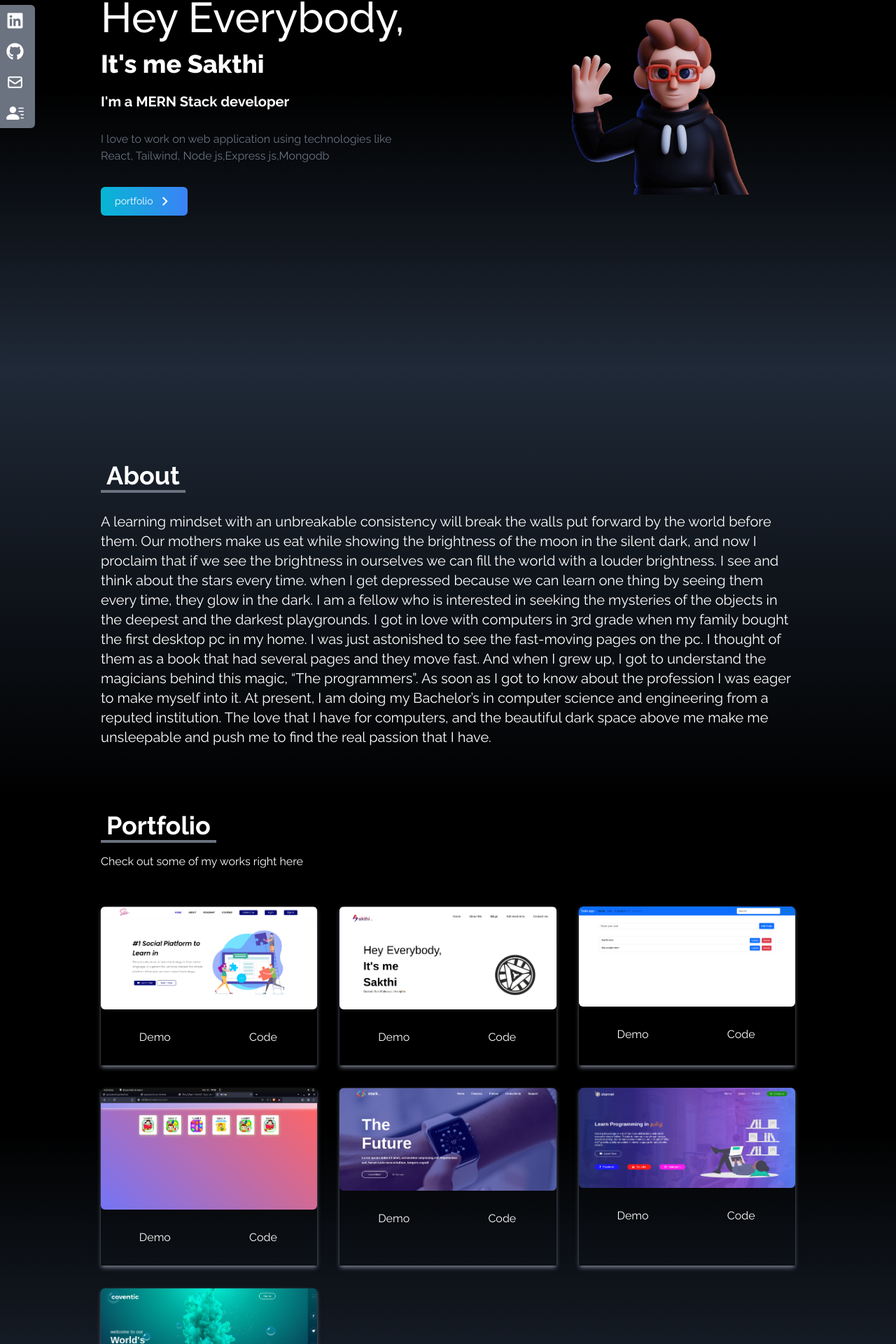
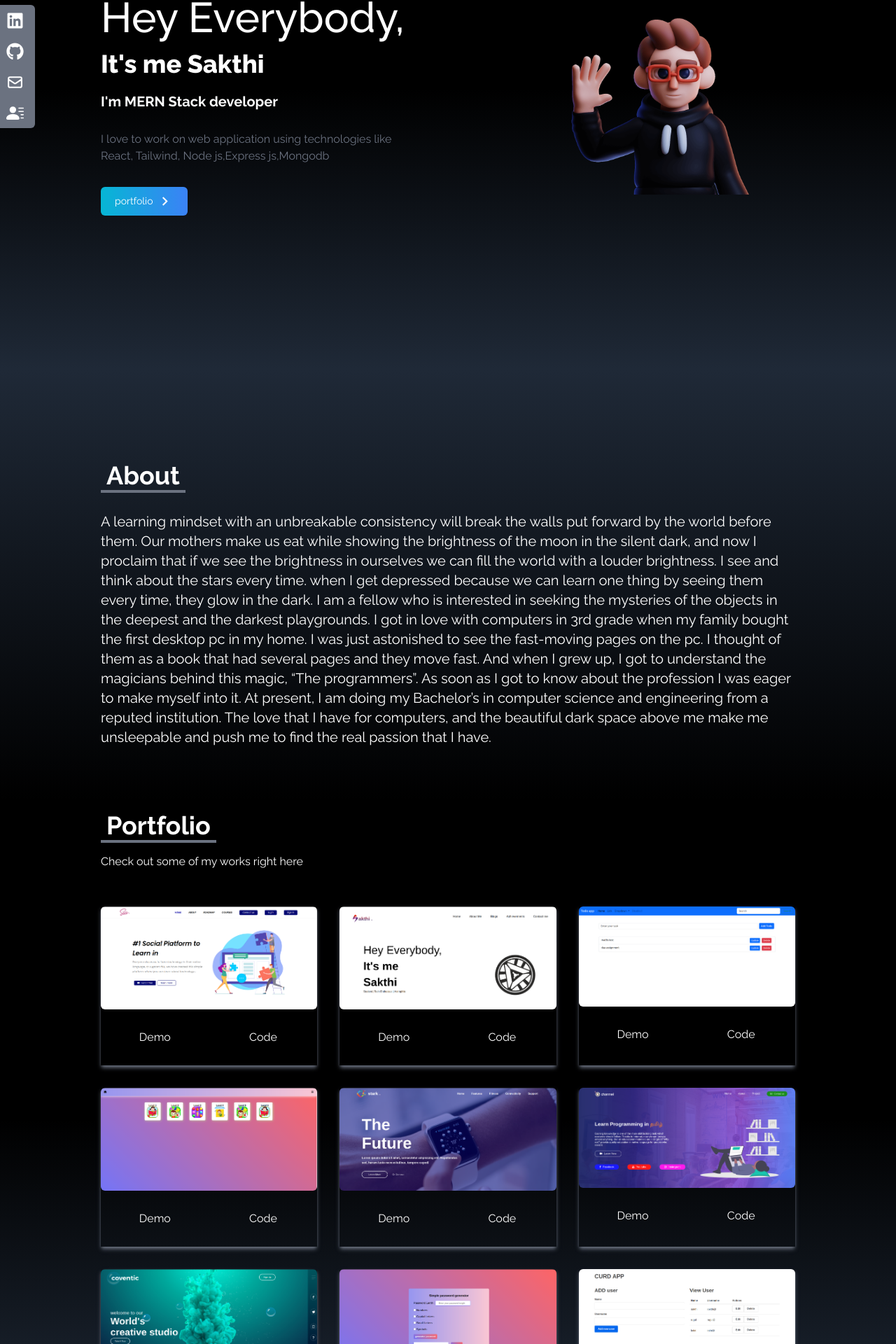
Before and after one commit to sakthi471/personal-website-react, a React (Create React App) app: page / in a window 1280 px wide. Shown: the part 273-2193 px from the top of the page at 70% size. Built offline with nearby package versions, Linux system fonts and the light colour scheme.

Commit message:
typing animation overlay fix

```diff
--- a/src/App.js
+++ b/src/App.js
@@ -30,9 +30,10 @@ function App() {
          <Experience/>
          <Contact/>
          <Footer/>
+         <Loader/>
          </>
       ) : (
-        <Loader/>
+        <></>
       )}
     </div>
   );
--- a/src/components/Home.jsx
+++ b/src/components/Home.jsx
@@ -2,8 +2,7 @@ import React from "react";
 import { MdKeyboardArrowRight } from "react-icons/md";
 import { Link } from "react-scroll";
 import heroImage from "../assets/avathar.png";
-import { TypeAnimation } from 'react-type-animation';
-
+import { TypeAnimation } from "react-type-animation";
 
 export const Home = () => {
   return (
@@ -20,7 +19,7 @@ export const Home = () => {
             It's me Sakthi
           </p>
           <span className="mt-5 font-bold text-white text-xl ">
-            <span>I'm a </span>{" "}
+            <span>I'm </span>{" "}
             <TypeAnimation
               sequence={[
                 "MERN Stack developer",
@@ -28,9 +27,10 @@ export const Home = () => {
                 "Student",
                 2000,
                 "React Native developer",
-                2000,
+                1000,
               ]}
               repeat={Infinity}
+              cursor={false}
             />
           </span>
 
--- a/src/components/Navbar.jsx
+++ b/src/components/Navbar.jsx
@@ -48,12 +48,12 @@ const Navbar = () => {
       </ul>
       <div
         onClick={() => setNav(!nav)}
-        className="pr-4 cursor-pointer z-10 text-gray-300  md:hidden "
+        className="pr-4 cursor-pointer z-30 text-gray-300  md:hidden "
       >
         {nav ? <FaTimes size={25} /> : <FaBars size={25} />}
       </div>
       {nav && (
-        <ul className=" flex flex-col w-full h-screen bg-gradient-to-b from-black to-gray-800 justify-evenly items-center absolute top-0 right-0  ">
+        <ul className=" flex flex-col w-full h-screen bg-gradient-to-b from-black to-gray-800 justify-evenly items-center absolute top-0 right-0 z-20 ">
           {links.map(({ id, link }) => {
             return (
               <li key={id} className=" cursor-pointer  capitalize " >
--- a/src/components/Portfolio.jsx
+++ b/src/components/Portfolio.jsx
@@ -2,10 +2,13 @@ import React from "react";
 import Ffest from "../assets/portfolio/ffest.png";
 import personalWebsite from "../assets/portfolio/personalWebsite.png";
 import Todolist from "../assets/portfolio/Todolist.png";
-import draggame from "../assets/portfolio/dragGame.png";
+import draggame1 from "../assets/portfolio/dragGame1.png";
 import transition from "../assets/portfolio/transition.png";
 import landingpage from "../assets/portfolio/portfolio.png";
 import animation from "../assets/portfolio/animation.png";
+import passwordGenerator from '../assets/portfolio/passwordGenerator.png'
+import user from '../assets/portfolio/user.png'
+
 
 
 const Portfolio = () => {
@@ -24,7 +27,7 @@ const Portfolio = () => {
     },
     {
       id: 4,
-      src: draggame,
+      src: draggame1,
     },
     {
       id: 5,
@@ -38,6 +41,15 @@ const Portfolio = () => {
       id: 7,
       src: animation,
     },
+    {
+      id: 8,
+      src: passwordGenerator,
+    },
+    {
+      id: 9,
+      src: user,
+    },
+
 
   ];
 
--- a/src/components/loader.jsx
+++ b/src/components/loader.jsx
@@ -3,7 +3,7 @@ import { Bars } from  'react-loader-spinner'
 
 const Loader = () => {
   return (
-    <div className='w-full h-screen bg-gradient-to-b from-blue-900 via-black-500 to-blue-500 flex flex-col items-center justify-center z-10' >
+    <div className=' w-full h-screen bg-gradient-to-b from-blue-900 via-black to-blue-500 flex flex-col items-center justify-center z-20' >
   <Bars
   height="80"
   width="80"
@@ -12,8 +12,10 @@ const Loader = () => {
   wrapperStyle={{}}
   wrapperClass=""
   visible={true}
+
 />
-<span className='text-white py-3' >Loading....</span>
+
+<span className='text-white py-3' >Loading...</span>
     </div>
   )
 }
```
Also changed, not shown: src/assets/portfolio/dragGame.png (deleted), src/assets/portfolio/dragGame1.png (added).
